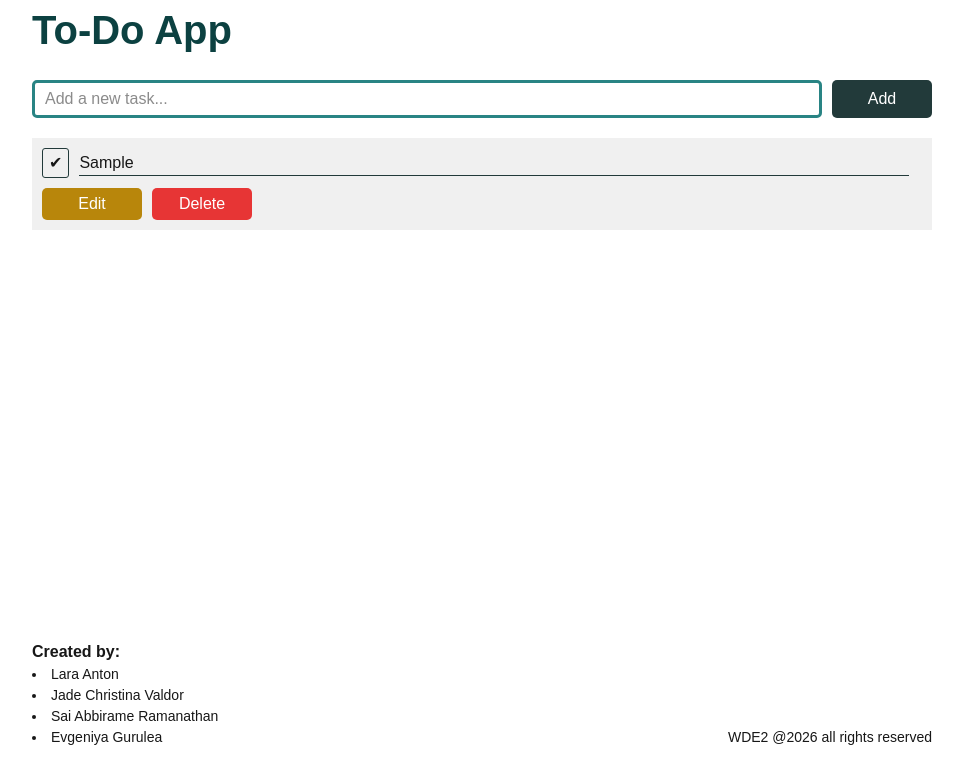
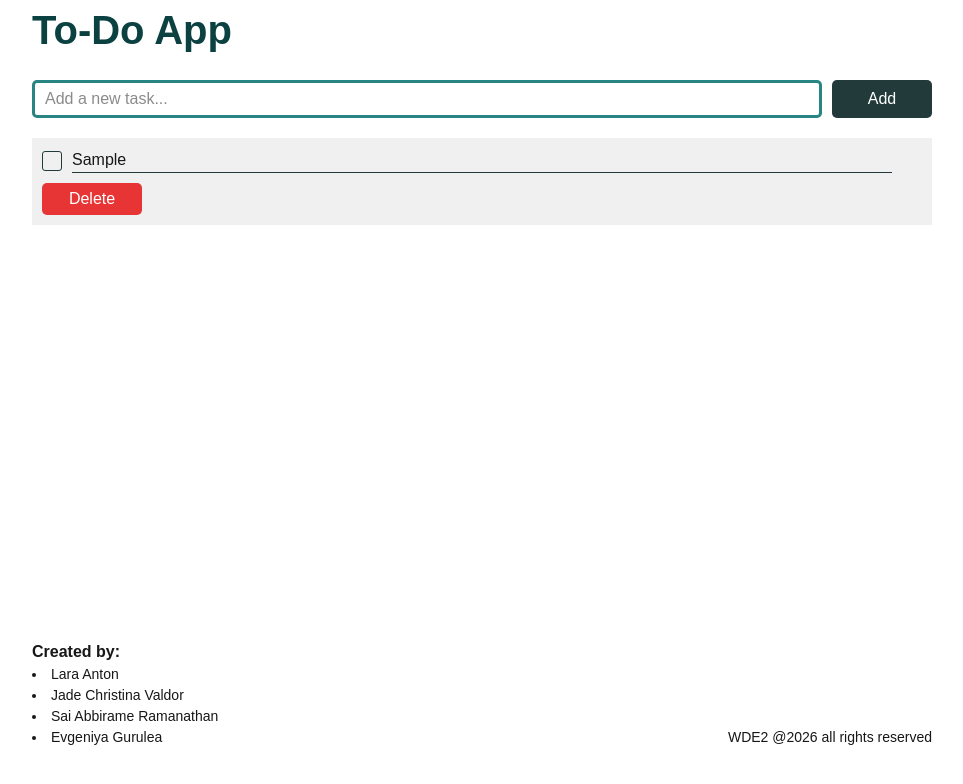
Before and after one commit to Jenea-G/final-project-group3, a Next.js app: page / in a window 1280 px wide. Both pictures are taken after typing "Sample" into the empty fields and a click on the button "Add". Shown: the top 784 px of the page, without its empty margins (158-1121 px from the left). Built offline with nearby package versions, Linux system fonts and the light colour scheme.

Commit message:
add complete task functionality

```diff
--- a/app/components/styles.css
+++ b/app/components/styles.css
@@ -41,9 +41,10 @@ button:not(.btn-check):hover {
     opacity: 85%;
 }
 
-.btn-edit {
-    background-color: darkgoldenrod;
-    margin-right: 10px;
+.task-flex {
+    display: flex;
+    margin-bottom: 10px;
+    align-items: center;
 }
 
 .btn-delete {
@@ -61,15 +62,19 @@ button:not(.btn-check):hover {
 }
 
 .btn-check {
-    padding: 2px 6px;
+    height: 20px;
+    width: 20px;
+    display:flex;
+    align-items: center;
+    justify-content: center;
     border-radius: 3px;
     border: 1px solid rgb(34, 58, 58);
-    margin: 0 10px 10px 0;
+    margin: 0 10px 0 0;
 }
 
 .task-text {
     display: inline-block;
-    width: calc(100% - 50px);
+    width: calc(100% - 60px);
     border-bottom: 1px solid rgb(34, 58, 58);
 }
 
@@ -92,7 +97,7 @@ ul {
     font-size: 14px;
 }
 
-footer{
+footer {
     display: flex;
     justify-content: space-between;
     align-items: end;
--- a/app/components/tasklist.tsx
+++ b/app/components/tasklist.tsx
@@ -1,34 +1,54 @@
 "use client";
 import "./styles.css";
+
+type Task = {
+    text: string;
+    checked: boolean;
+};
 
 export default function TaskList({
     tasks,
     deleteTask,
+    toggleTask,
 }: {
-tasks: string[];
+    tasks: Task[];
     deleteTask: (index: number) => void;
-}) {    return (
+    toggleTask: (index: number) => void;
+}) {
+    return (
         <div className="task-list">
+            {tasks.map((task, index) => (
+                <div className="task-item" key={index}>
+                    <div className="task-flex">
+                        <button
+                            className="btn-check"
+                            onClick={() => toggleTask(index)}
+                        >
+                            {task.checked ? "✔" : ""}
+                        </button>
 
-            {tasks.map((taskText, index)=>(
-            <div className="task-item" key={index}>
-
-
-                <button className="btn-check">✔</button>
-
-                <span className="task-text">{taskText}</span>
+                        <span
+                            className="task-text"
+                            style={{
+                                textDecoration: task.checked ? "line-through" : "none",
+                                opacity: task.checked ? 0.6 : 1,
+                            }}
+                        >
+                            {task.text}
+                        </span>
+                    </div>
 
 
                     <div className="task-actions">
-                    <button className="btn-edit">Edit</button>
-                    <button className="btn-delete" onClick={() => deleteTask(index)}>
+                        <button
+                            className="btn-delete"
+                            onClick={() => deleteTask(index)}
+                        >
                             Delete
                         </button>
                     </div>
                 </div>
-
             ))}
-
         </div>
     );
 }
--- a/app/page.tsx
+++ b/app/page.tsx
@@ -5,14 +5,26 @@ import TaskList from "./components/tasklist";
 import Footer from "./components/footer";
 import "./components/styles.css";
 
+type Task = {
+  text: string;
+  checked: boolean;
+};
+
 export default function Home() {
-  const [tasks, setTasks] = useState<string[]>([]);
+  const [tasks, setTasks] = useState<Task[]>([]);
 
   const addTask = (task: string) => {
-    setTasks([...tasks, task]);
-  }
+    setTasks([...tasks, { text: task, checked: false }]);
+  };
+
   const deleteTask = (index: number) => {
-    setTasks(tasks.filter((_, i) => i !== index));
+    setTasks(tasks.filter((task, i) => i !== index));
+  };
+
+  const toggleTask = (index: number) => {
+    const updated = [...tasks];
+    updated[index].checked = !updated[index].checked;
+    setTasks(updated);
   };
 
   return (
@@ -20,12 +32,14 @@ export default function Home() {
       <main className="container">
         <h1>To-Do App</h1>
         <TaskInput addTask={addTask} />
-        <TaskList tasks={tasks} deleteTask={deleteTask} />
-
+        <TaskList
+          tasks={tasks}
+          deleteTask={deleteTask}
+          toggleTask={toggleTask}
+        />
       </main>
 
       <Footer />
     </body>
-
   );
 }
```
Lines whose indentation alone changed are shown as unchanged.
